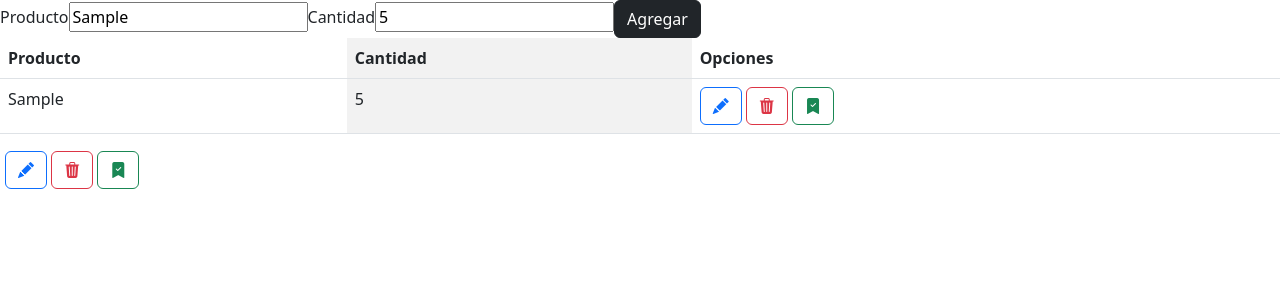
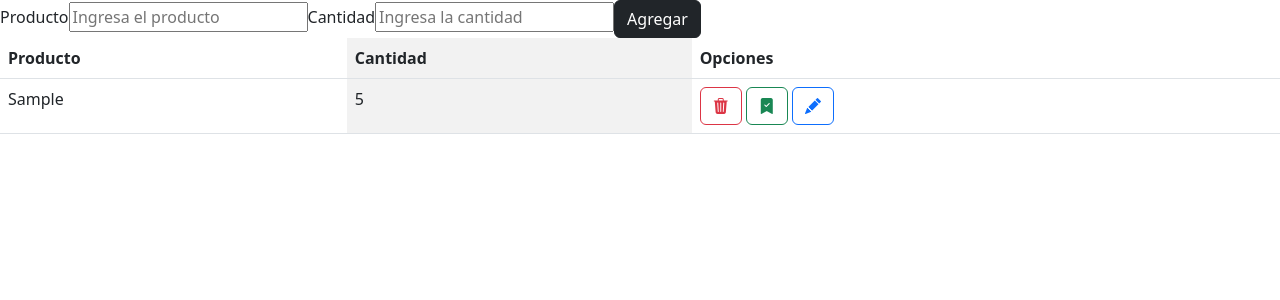
Before and after one commit to Sharontatiana/bit08react, a React (Create React App) app: page / in a window 1280 px wide. Both pictures are taken after typing "Sample", "5" into the empty fields and a click on the button "Agregar". Shown: the top 300 px of the page. Built offline with nearby package versions, Linux system fonts and the light colour scheme.

Commit message:
se agreag cambios lista

```diff
--- a/src/App.js
+++ b/src/App.js
@@ -2,10 +2,9 @@ import "./App.css";
 import { useState } from "react";
 import FormGroup from "./components/FormGroup";
 import { List } from "./components/List";
-import { ListaItem } from "./components/ListaItem";
 
 function App() {
-  const [producto, setproducto] = useState({ nombre: "", cantidad: 0 });
+  const [producto, setproducto] = useState({ nombre: "", cantidad: NaN });
   const [list, setlist] = useState([]);
 
   return (
@@ -17,10 +16,6 @@ function App() {
         setlist={setlist}
       />
       <List list={list} setlist={setlist} />
-      <ListaItem
-        list={list}
-        setlist={setlist}
-      />
     </>
   );
 }
--- a/src/components/FormGroup.js
+++ b/src/components/FormGroup.js
@@ -1,5 +1,5 @@
 import React from "react";
-import Button from 'react-bootstrap/Button';
+import Button from "react-bootstrap/Button";
 
 function FormGroup({ producto, setproducto, list, setlist }) {
   const handleProducto = (event) => {
@@ -15,6 +15,7 @@ function FormGroup({ producto, setproducto, list, setlist }) {
   const handleSubmit = (event) => {
     event.preventDefault();
     setlist([...list, producto]);
+    setproducto({ nombre: "", cantidad: NaN });
   };
 
   return (
@@ -25,10 +26,19 @@ function FormGroup({ producto, setproducto, list, setlist }) {
         placeholder="Ingresa el producto"
         required
         onChange={handleProducto}
+        value={producto.nombre}
       />
       <label>Cantidad</label>
-      <input type="number" placeholder="0" required onChange={handleCatidad} />
-      <Button  type="submit" variant="dark">Agregar</Button>
+      <input
+        type="number"
+        required
+        placeholder="Ingresa la cantidad"
+        onChange={handleCatidad}
+        value={producto.cantidad}
+      />
+      <Button type="submit" variant="dark">
+        Agregar
+      </Button>
     </form>
   );
 }
--- a/src/components/List.js
+++ b/src/components/List.js
@@ -5,6 +5,7 @@ import { ListaItem } from "./ListaItem";
 export const List = ({ list, setlist }) => {
   const listElemento = list.map((item, i) => (
     <ListaItem
+      key={i}
       nombre={item.nombre}
       cantidad={item.cantidad}
       list={list}
--- a/src/components/ListaItem.js
+++ b/src/components/ListaItem.js
@@ -1,22 +1,23 @@
 import React from "react";
 import Button from "react-bootstrap/Button";
 
-export const ListaItem = ({ nombre, cantidad }) => {
+export const ListaItem = ({ nombre, cantidad, list, setlist }) => {
+  const handlEleminar = () => {};
   return (
     <>
       <tr>
         <td>{nombre}</td>
         <td>{cantidad}</td>
         <td>
+          <Button variant="outline-danger" onClick={handlEleminar}>
+            <i className="bi bi-trash3-fill"></i>
+          </Button>{" "}
+          <Button variant="outline-success">
+            <i className="bi bi-bookmark-check-fill"></i>
+          </Button>{" "}
           <Button variant="outline-primary">
             <i className="bi bi-pencil-fill"></i>
-          </Button>{' '}
-          <Button variant="outline-danger">
-            <i className="bi bi-trash3-fill"></i>
-          </Button>{' '}
-          <Button variant="outline-success">
-            <i className="bi bi-bookmark-check-fill"></i>
-          </Button> {' '}
+          </Button>{" "}
         </td>
       </tr>
     </>
```
